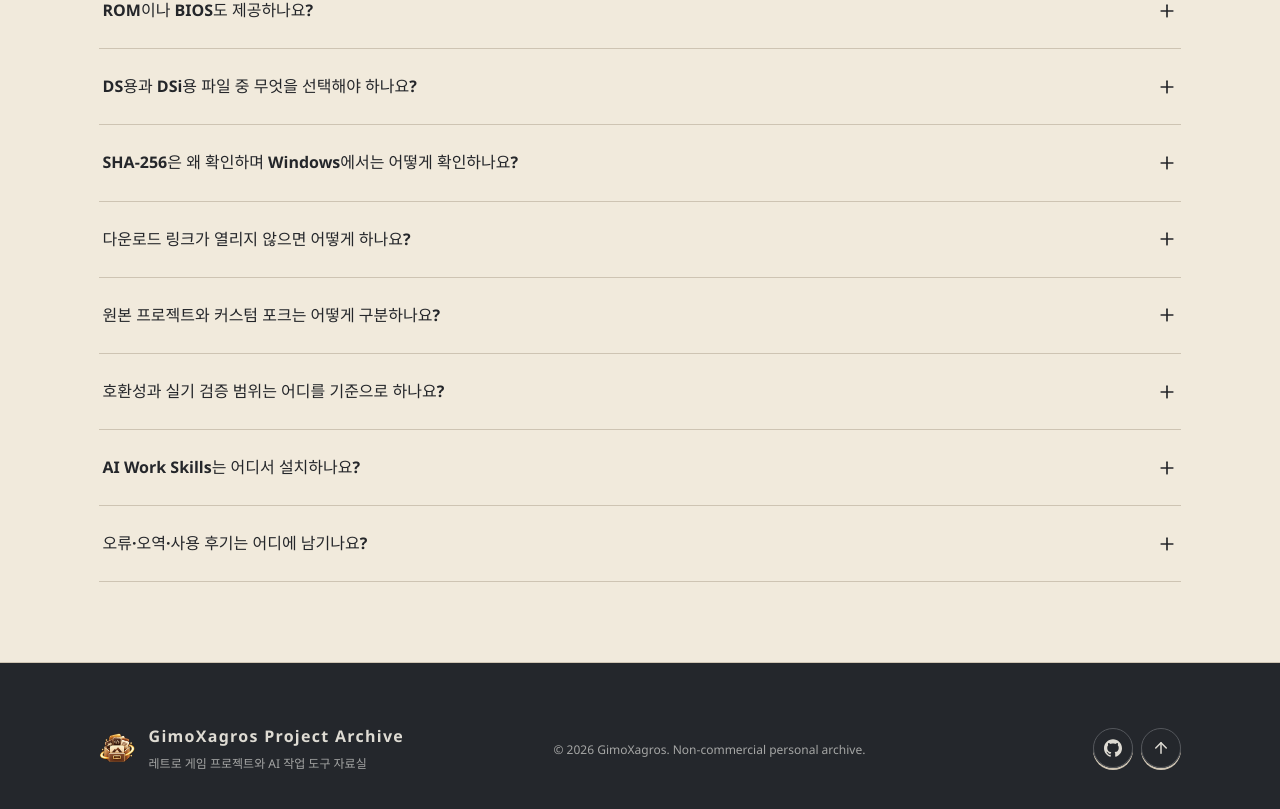
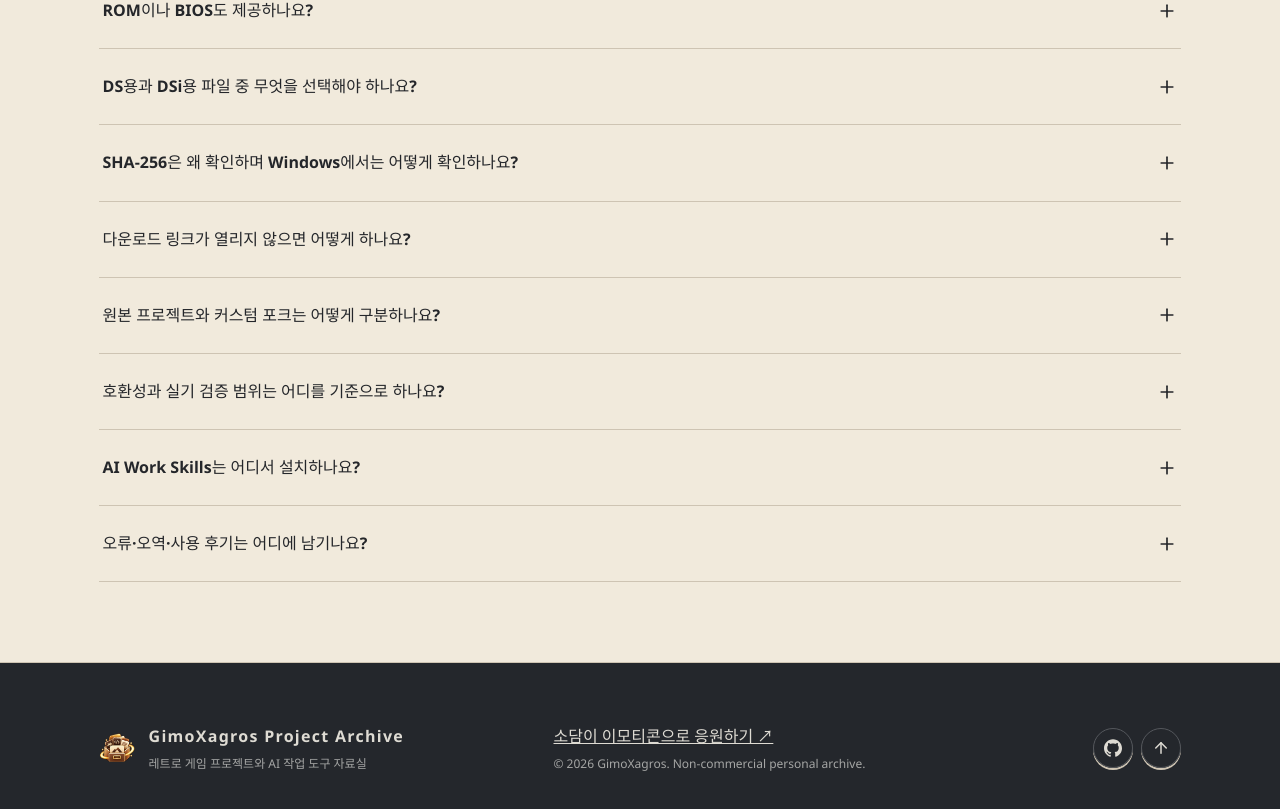
Before and after one commit to GimoXagros/project-portal, a React (Vite) app: page / in a window 1280 px wide. Shown: the part 5934-6743 px from the top of the page. Built offline with nearby package versions, Linux system fonts and the light colour scheme.

Commit message:
Link to Sodam’s OGQ creator invitation from the shared footer

```diff
--- a/src/components/Footer.jsx
+++ b/src/components/Footer.jsx
@@ -7,7 +7,7 @@ const currentYear = new Date().getFullYear()
 export default function Footer({ site, onNavigate }) {
   return <footer className="footer">
     <div className="footer-brand"><img className="archive-icon" src={assetUrl('assets/branding/ICO_rev.1.png')} width="36" height="36" alt="" /><div><strong>{site.name}</strong><p>{site.subtitle}</p></div></div>
-    <div className="footer-meta"><p>© {currentYear} {site.authorName}. Non-commercial personal archive.</p></div>
+    <div className="footer-meta"><a href="https://api.market.ogq.me/da/iv/65e7a87a969a1" target="_blank" rel="noreferrer">소담이 이모티콘으로 응원하기 ↗</a><p>© {currentYear} {site.authorName}. Non-commercial personal archive.</p></div>
     <div className="footer-actions">{site.githubUrl && <a href={site.githubUrl} target="_blank" rel="noreferrer" aria-label="GitHub 방문"><GithubIcon size={18} aria-hidden="true" /></a>}<button type="button" onClick={() => onNavigate('#top')} aria-label="페이지 맨 위로"><ArrowUp size={18} /></button></div>
   </footer>
 }
```
